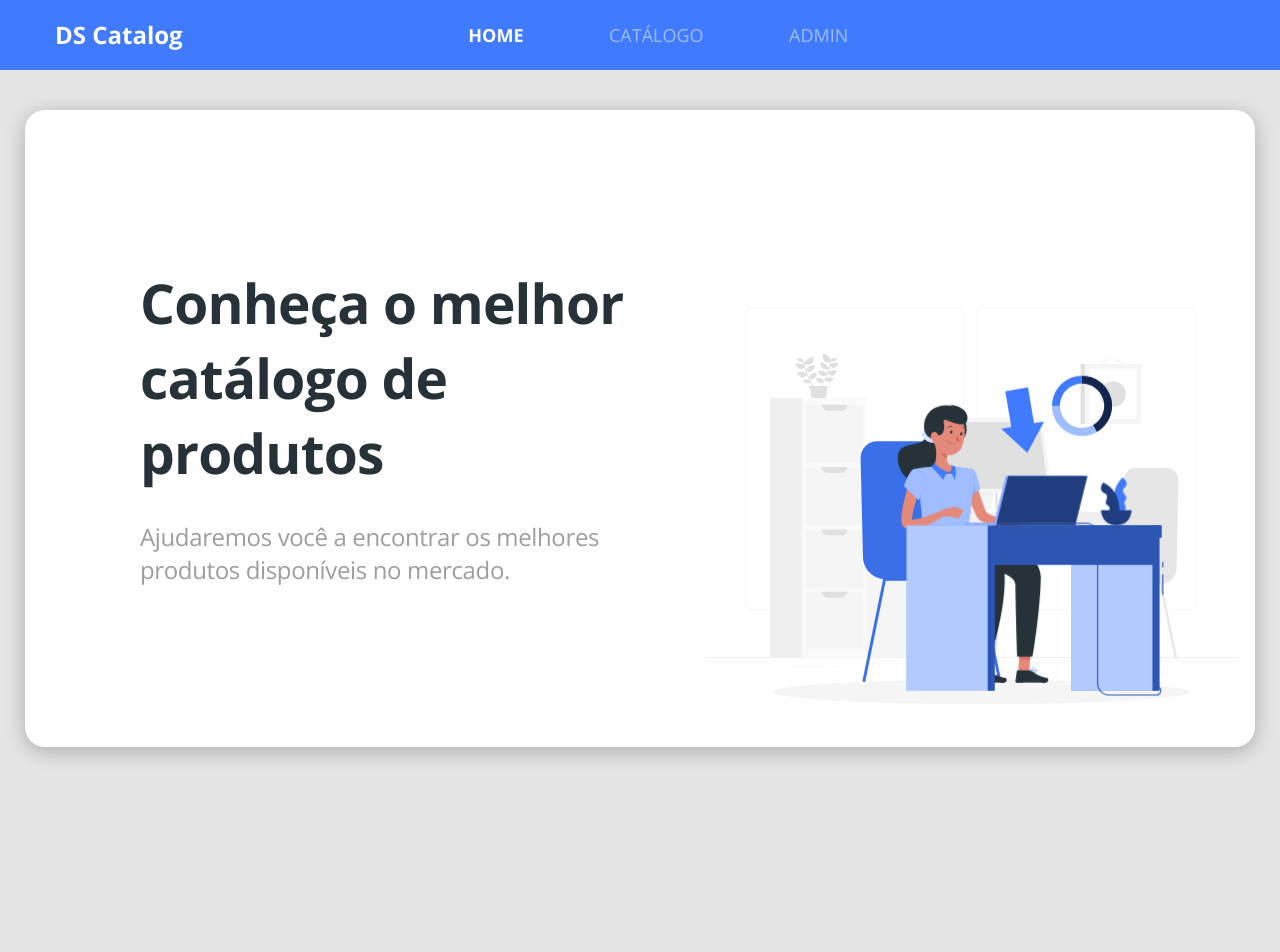
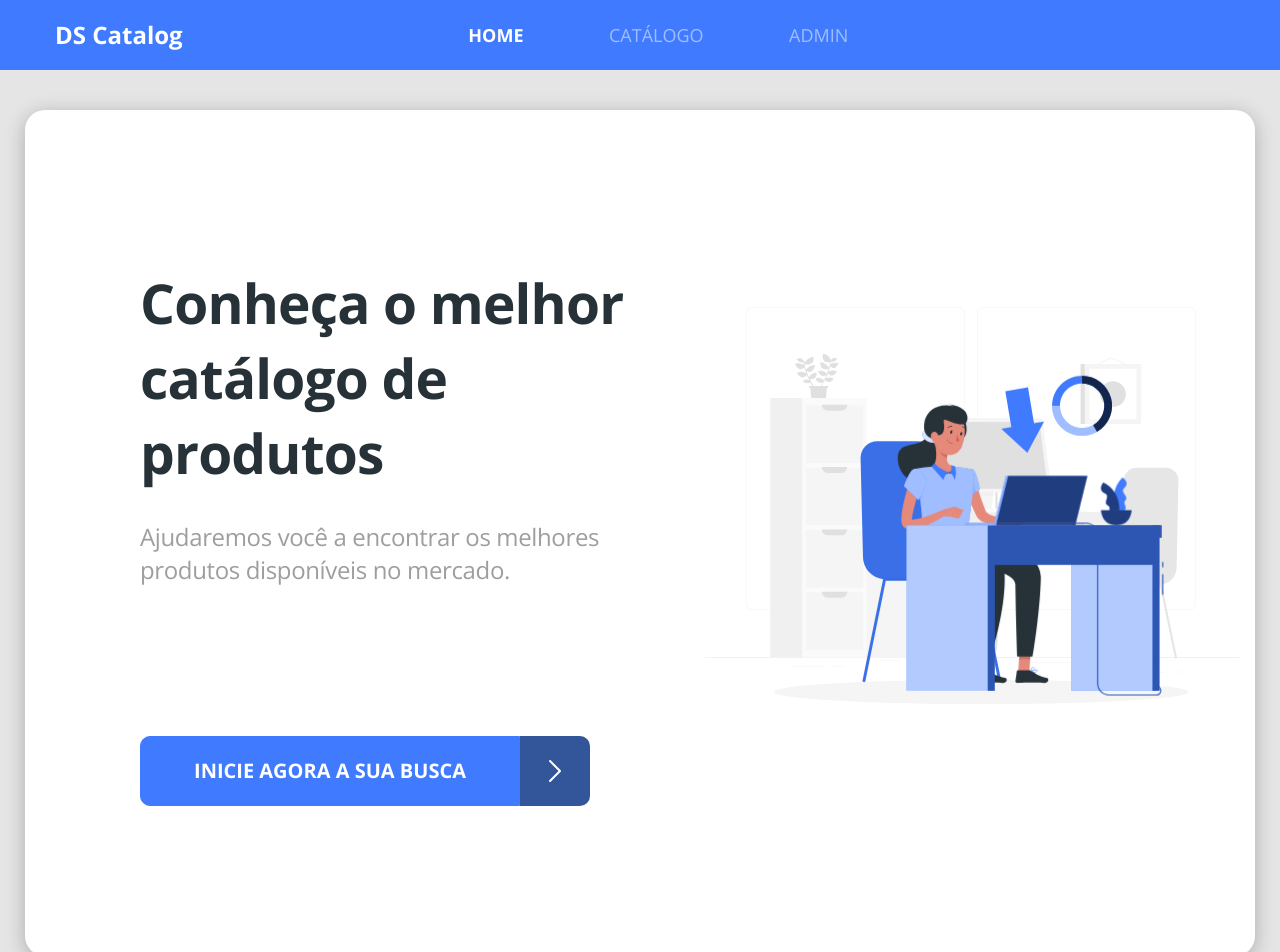
Before and after one commit to luperciofferraz/dscatalog, a React (Create React App) app in the folder front-web/: page / in a window 1280 px wide. Shown: the top 952 px of the page. Before the commit the page ends 800 px from the top, so only its background shows below. Built offline with nearby package versions, Linux system fonts and the light colour scheme; the HTML template or start-up script is replaced by a standard one.

Commit message:
Home Page - second class

```diff
--- /dev/null
+++ b/front-web/src/core/components/ButtonIcon/index.tsx
@@ -0,0 +1,23 @@
+import React from 'react';
+import './styles.scss';
+import { ReactComponent as ArrowIcon } from '../../assets/images/arrow.svg';
+
+type Props = {
+
+    text: string;
+
+}
+
+const ButtonIcon = ({ text }: Props) => (
+
+    <div className="d-flex">
+        <button className="btn btn-primary btn-icon">
+            <h5>{text}</h5>
+        </button>
+        <div className="btn-icon-content">
+            <ArrowIcon />
+        </div>
+    </div>
+);
+
+export default ButtonIcon;
--- /dev/null
+++ b/front-web/src/core/components/ButtonIcon/styles.scss
@@ -0,0 +1,19 @@
+.btn-icon {
+
+    height: 70px;
+    width: 380px;
+    border-radius: 10px 0px 0px 10px;
+    text-transform: uppercase;
+
+}
+
+.btn-icon-content {
+
+    background-color: #33569b;
+    width: 70px;
+    border-radius: 0px 10px 10px 0px;
+    display: flex;
+    align-items: center;
+    justify-content: center;
+
+}
--- a/front-web/src/pages/Home/index.tsx
+++ b/front-web/src/pages/Home/index.tsx
@@ -1,6 +1,8 @@
 import React from 'react';
+import { ReactComponent as MainImage} from '../../core/assets/images/main-image.svg';
+import ButtonIcon from '../../core/components/ButtonIcon';
+import { Link } from 'react-router-dom';
 import './styles.scss';
-import { ReactComponent as MainImage} from '../../core/assets/images/main-image.svg';
 
 const Home = () => (
 
@@ -20,6 +22,10 @@
 
                 </p>
 
+                <Link to="/catalog">
+                    <ButtonIcon text="inicie agora a sua busca" />
+                </Link>
+
             </div>
 
             <div className="col-6">
--- a/front-web/src/pages/Home/styles.scss
+++ b/front-web/src/pages/Home/styles.scss
@@ -13,6 +13,7 @@
     border-radius: 20px;
     padding-top: 155px;
     padding-left: 100px;
+    padding-bottom: 150px;
 
 }
 
@@ -31,6 +32,7 @@
     letter-spacing: -0.015em;
     color: #9E9E9E;
     margin-top: 30px;
+    margin-bottom: 150px;
 
 }
 
```
Also changed, not shown: front-web/src/core/assets/images/arrow.svg (added).
